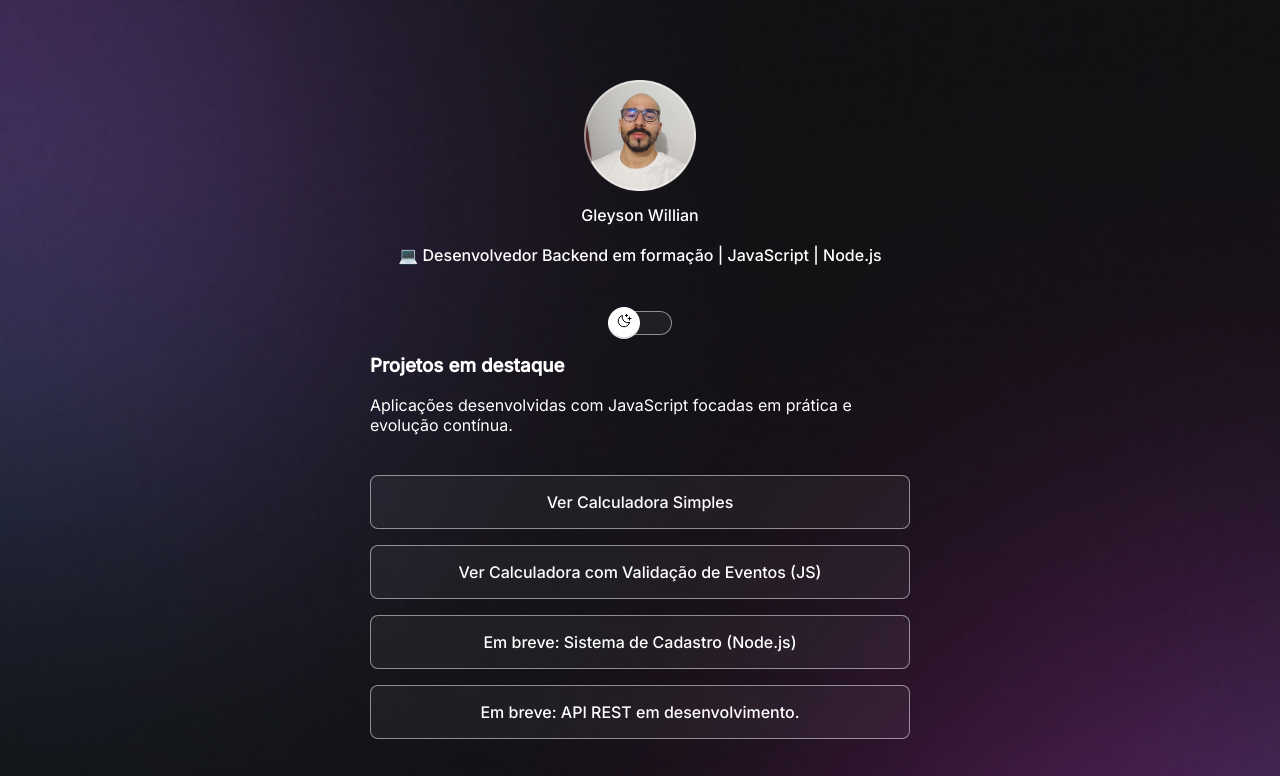
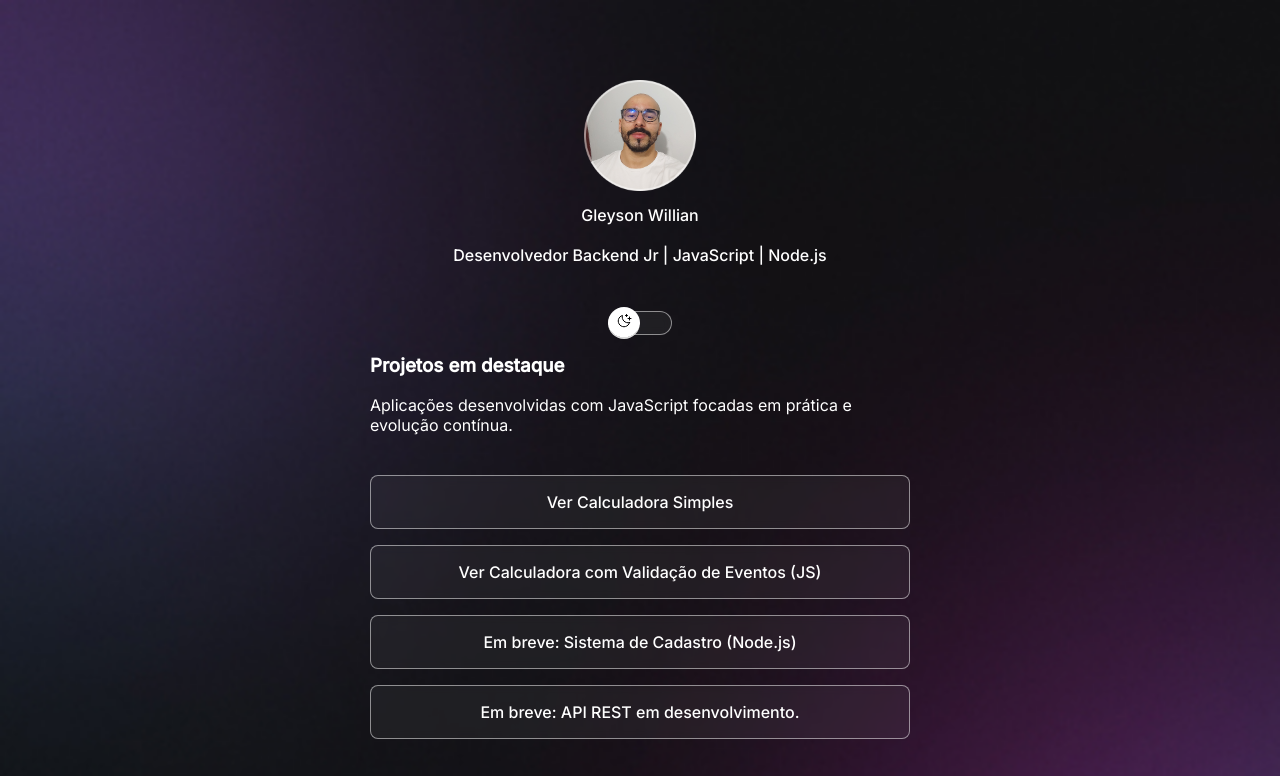
Before and after one commit to GleysonWillian/dev-links-darkmode, a plain HTML site: page index.html in a window 1280 px wide. Shown: the top 776 px of the page. Drawn offline with nearby package versions, Linux system fonts and the light colour scheme.

Commit message:
atualiza título da profissão para "Desenvolvedor Backend Jr"

```diff
--- a/index.html
+++ b/index.html
@@ -18,7 +18,7 @@
       <div id="profile">
         <img src="assets/avatar.png" alt="" />
         <p>Gleyson Willian</p>
-        <p>💻 Desenvolvedor Backend em formação | JavaScript | Node.js</p>
+        <p>Desenvolvedor Backend Jr | JavaScript | Node.js</p>
       </div>
       <div id="switch" onclick="toggleMode()">
         <button></button>
```
